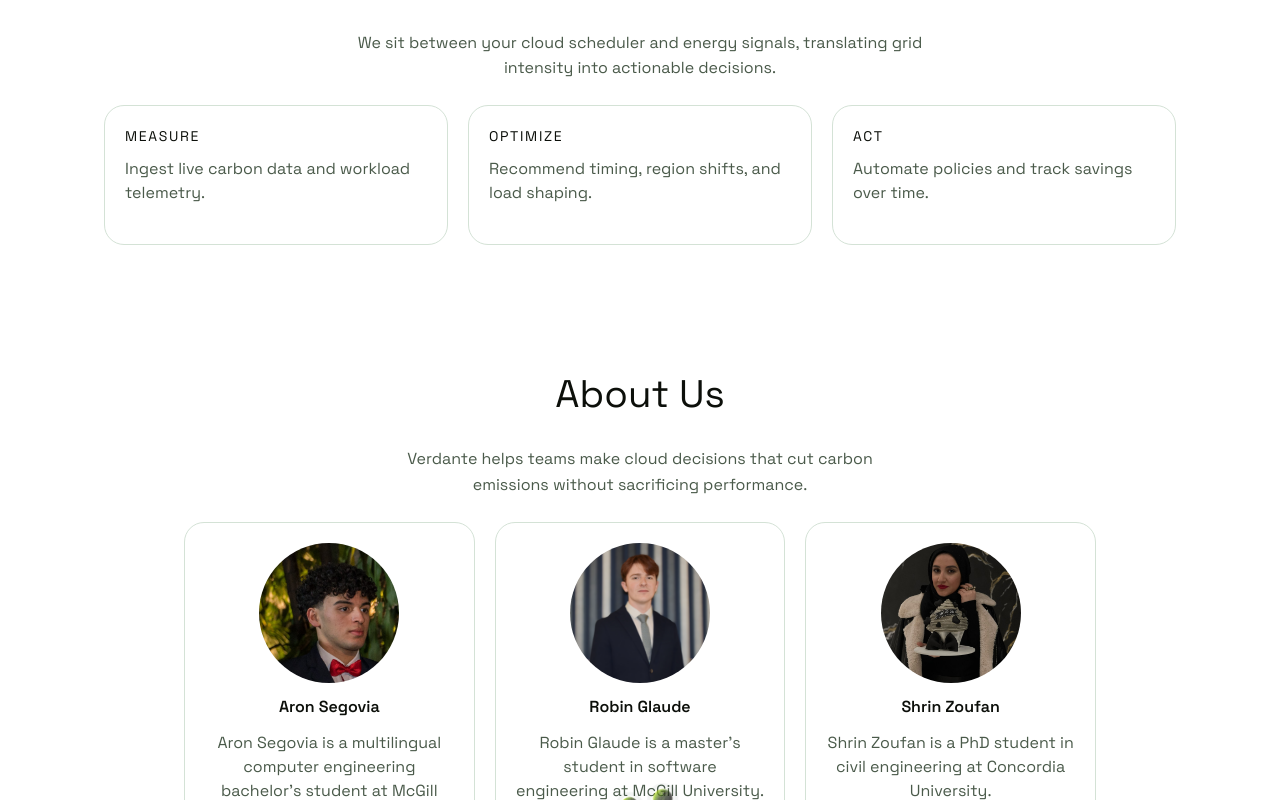
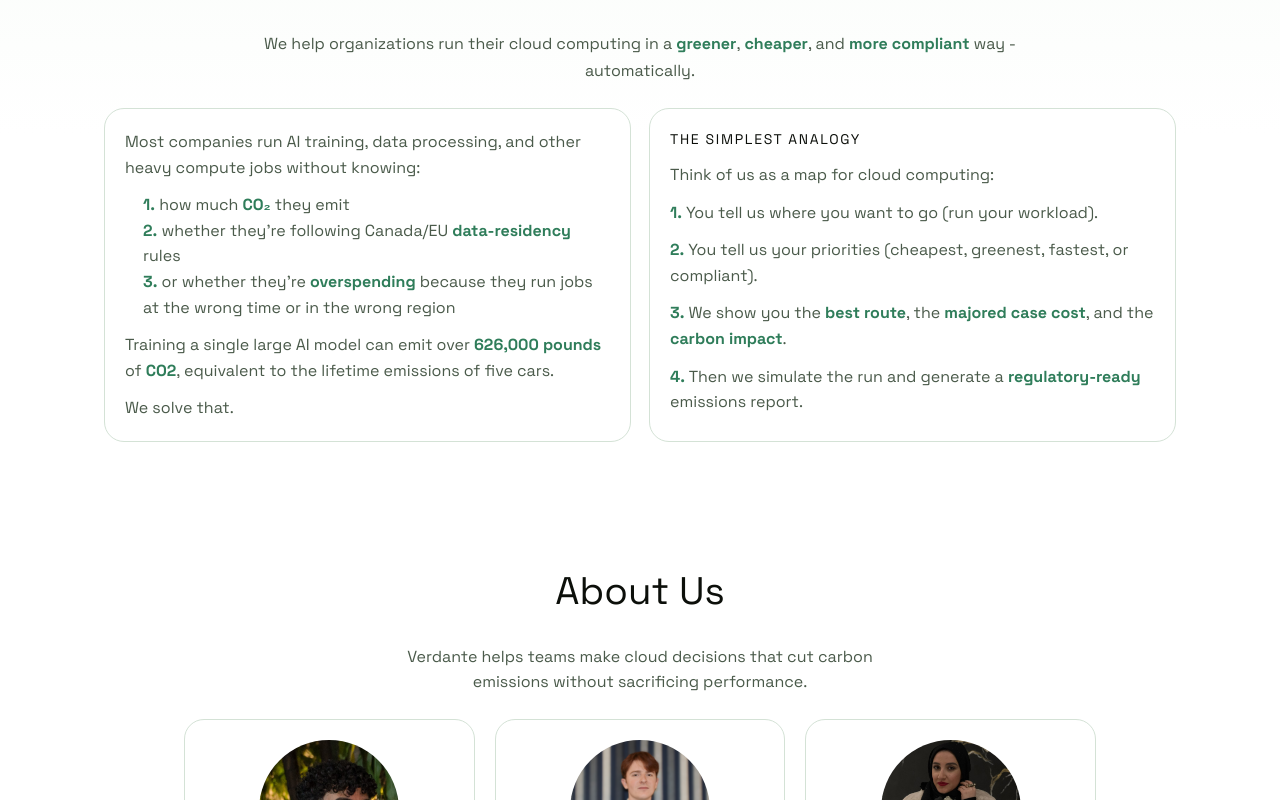
Before and after one commit to Robin-G0/Hackaton-Upstart-2026, a Next.js app in the folder frontend/: page / in a window 1280 px wide. Shown: the part 940-1740 px from the top of the page. Built offline with nearby package versions, Linux system fonts and the light colour scheme.

Commit message:
changes are made in the main

```diff
--- a/frontend/app/page.tsx
+++ b/frontend/app/page.tsx
@@ -200,6 +200,7 @@
           </div>
           <button
             type="button"
+            onClick={() => { window.location.href = "/dashboard"; }}
             style={{
               border: "1px solid #1f3326",
               background: "transparent",
@@ -304,53 +305,104 @@
           textAlign: "center",
         }}
       >
-        <h2 style={{ margin: 0, fontSize: "clamp(2rem, 3vw, 2.75rem)" }}>What We Do</h2>
-        <p style={{ margin: 0, maxWidth: 600, color: "#4a5a4a", lineHeight: 1.6 }}>
-          We sit between your cloud scheduler and energy signals, translating grid intensity into
-          actionable decisions.
+        <h2 style={{ margin: 0, fontSize: "clamp(2rem, 3vw, 2.75rem)" }}>
+          What our company does
+        </h2>
+        <p style={{ margin: 0, maxWidth: 760, color: "#4a5a4a", lineHeight: 1.7 }}>
+          We help organizations run their cloud computing in a
+          <span style={{ color: "#2f7d5a", fontWeight: 700 }}> greener</span>,
+          <span style={{ color: "#2f7d5a", fontWeight: 700 }}> cheaper</span>, and
+          <span style={{ color: "#2f7d5a", fontWeight: 700 }}> more compliant</span> way -
+          automatically.
         </p>
         <div
           style={{
             width: "100%",
             display: "grid",
-            gap: 20,
-            gridTemplateColumns: "repeat(auto-fit, minmax(220px, 1fr))",
+            gap: 18,
+            gridTemplateColumns: "repeat(auto-fit, minmax(280px, 1fr))",
+            textAlign: "left",
           }}
         >
-          {[
-            {
-              title: "Measure",
-              detail: "Ingest live carbon data and workload telemetry.",
-            },
-            {
-              title: "Optimize",
-              detail: "Recommend timing, region shifts, and load shaping.",
-            },
-            {
-              title: "Act",
-              detail: "Automate policies and track savings over time.",
-            },
-          ].map((step) => (
           <div
-              key={step.title}
             style={{
               border: "1px solid #d4e2d6",
               borderRadius: 20,
               padding: "20px",
               background: "#ffffff",
-                textAlign: "left",
               display: "flex",
               flexDirection: "column",
-                gap: 10,
-                minHeight: 140,
+              gap: 12,
+              minHeight: 190,
+            }}
+          >
+            <p style={{ margin: 0, color: "#4a5a4a", lineHeight: 1.6 }}>
+              Most companies run AI training, data processing, and other heavy compute jobs without
+              knowing:
+            </p>
+            <ul style={{ margin: 0, paddingLeft: 18, color: "#4a5a4a", lineHeight: 1.6 }}>
+              <li>
+                <span style={{ color: "#2f7d5a", fontWeight: 700 }}>1.</span> how much
+                <span style={{ color: "#2f7d5a", fontWeight: 700 }}> CO₂</span> they emit
+              </li>
+              <li>
+                <span style={{ color: "#2f7d5a", fontWeight: 700 }}>2.</span> whether they’re
+                following Canada/EU
+                <span style={{ color: "#2f7d5a", fontWeight: 700 }}> data-residency</span> rules
+              </li>
+              <li>
+                <span style={{ color: "#2f7d5a", fontWeight: 700 }}>3.</span> or whether they’re
+                <span style={{ color: "#2f7d5a", fontWeight: 700 }}> overspending</span> because
+                they run jobs at the wrong time or in the wrong region
+              </li>
+            </ul>
+            <p style={{ margin: 0, color: "#4a5a4a", lineHeight: 1.6 }}>
+              Training a single large AI model can emit over
+              <span style={{ color: "#2f7d5a", fontWeight: 700 }}> 626,000 pounds</span> of
+              <span style={{ color: "#2f7d5a", fontWeight: 700 }}> CO2</span>,
+              equivalent to the lifetime emissions of five cars.
+            </p>
+            <p style={{ margin: 0, color: "#4a5a4a", lineHeight: 1.6 }}>We solve that.</p>
+          </div>
+          <div
+            style={{
+              border: "1px solid #d4e2d6",
+              borderRadius: 20,
+              padding: "20px",
+              background: "#ffffff",
+              display: "flex",
+              flexDirection: "column",
+              gap: 12,
+              minHeight: 190,
             }}
           >
             <div style={{ fontSize: 14, letterSpacing: "0.12em", textTransform: "uppercase" }}>
-                {step.title}
+              The simplest analogy
             </div>
-              <p style={{ margin: 0, color: "#4a5a4a", lineHeight: 1.5 }}>{step.detail}</p>
+            <p style={{ margin: 0, color: "#4a5a4a", lineHeight: 1.6 }}>
+              Think of us as a map for cloud computing:
+            </p>
+            <p style={{ margin: 0, color: "#4a5a4a", lineHeight: 1.6 }}>
+              <span style={{ color: "#2f7d5a", fontWeight: 700 }}>1.</span> You tell us where you
+              want to go (run your workload).
+            </p>
+            <p style={{ margin: 0, color: "#4a5a4a", lineHeight: 1.6 }}>
+              <span style={{ color: "#2f7d5a", fontWeight: 700 }}>2.</span> You tell us your
+              priorities (cheapest, greenest, fastest, or compliant).
+            </p>
+            <p style={{ margin: 0, color: "#4a5a4a", lineHeight: 1.6 }}>
+              <span style={{ color: "#2f7d5a", fontWeight: 700 }}>3.</span> We show you the
+              <span style={{ color: "#2f7d5a", fontWeight: 700 }}> best route</span>, the
+              <span style={{ color: "#2f7d5a", fontWeight: 700 }}> majored case cost</span>, and the
+              <span style={{ color: "#2f7d5a", fontWeight: 700 }}> carbon impact</span>.
+            </p>
+            <p style={{ margin: 0, color: "#4a5a4a", lineHeight: 1.6 }}>
+              <span style={{ color: "#2f7d5a", fontWeight: 700 }}>4.</span> Then we simulate the
+              run and generate a
+              <span style={{ color: "#2f7d5a", fontWeight: 700 }}> regulatory-ready</span> emissions
+              report.
+            </p>
           </div>
-          ))}
         </div>
       </section>
       <section
@@ -382,17 +434,17 @@
           {[
             {
               name: "Aron Segovia",
-              summary: "Aron Segovia is a multilingual computer engineering bachelor’s student at McGill University.",
+              summary: "Aron Segovia is a multilingual Computer Engineering bachelor’s student at McGill University.",
               photo: aronPhoto,
             },
             {
               name: "Robin Glaude",
-              summary: "Robin Glaude is a master’s student in software engineering at McGill University.",
+              summary: "Robin Glaude is a master’s student in Software Engineering doing a certificate of management at McGill University.",
               photo: robinPhoto,
             },
             {
               name: "Shrin Zoufan",
-              summary: "Shrin Zoufan is a PhD student in civil engineering at Concordia University.",
+              summary: "Shrin Zoufan is a PhD student in Civil Engineering at Concordia University.",
               photo: shirinPhoto,
             },
           ].map((member) => (
@@ -465,6 +517,7 @@
         </p>
         <button
           type="button"
+          onClick={() => { window.location.href = "/dashboard"; }}
           style={{
             marginTop: 8,
             border: "none",
@@ -509,19 +562,44 @@
         >
           {[
             {
-              name: "Starter",
-              price: "$0",
-              detail: "Lightweight insights for small teams",
+              name: "Freemium / Developer Tier",
+              price: "Free",
+              detail: "Local-only planner (your MVP)",
+              bullets: [
+                "• 1 project, up to 5 jobs",
+                "• Basic presets (Greenest / Cheapest / Fastest)",
+                "• JSON export",
+                "• No compliance templates",
+              ],
             },
             {
-              name: "Growth",
-              price: "$299",
-              detail: "Automation plus forecasting for scaling orgs",
+              name: "Team Tier",
+              price: "$29-$99 per user/month",
+              detail: "Unlimited projects/jobs",
+              bullets: [
+
+                "• Unlimited projects/jobs",
+                "• Full optimization weights",
+                "• Canada/EU compliance templates",
+                "• Team workspace + mock collaboration",
+                "• Report exports (PDF + JSON)",
+                "• Local-only or cloud-synced (when you build backend)",
+              ],
             },
             {
-              name: "Enterprise",
-              price: "Custom",
-              detail: "Full governance, multi-region optimization",
+              name: "Pro / FinOps Tier",
+              price: "$299-$499 per team/month",
+              detail: "Advanced constraints (budget, CO2 caps, deadlines)",
+              bullets: [
+
+
+                "• Provider/region modeling",
+                "• Custom compliance policies",
+                "• Audit logs",
+                "• Integration hooks (when backend exists)",
+                "• Multi-project rollups",
+                "• Value metric: per team (matches FinOps tooling like CloudZero, Vantage)",
+              ],
             },
           ].map((plan) => (
             <div
@@ -542,7 +620,21 @@
                 {plan.name}
               </div>
               <div style={{ fontSize: 28, fontWeight: 600 }}>{plan.price}</div>
-              <p style={{ margin: 0, color: "#4a5a4a", lineHeight: 1.5 }}>{plan.detail}</p>
+              <ul
+                style={{
+                  margin: 0,
+                  paddingLeft: 18,
+                  color: "#2f3f33",
+                  lineHeight: 1.55,
+                  display: "flex",
+                  flexDirection: "column",
+                  gap: 8,
+                }}
+              >
+                {plan.bullets.map((item) => (
+                  <li key={item}>{item}</li>
+                ))}
+              </ul>
             </div>
           ))}
         </div>
```
Lines whose indentation alone changed are shown as unchanged.
